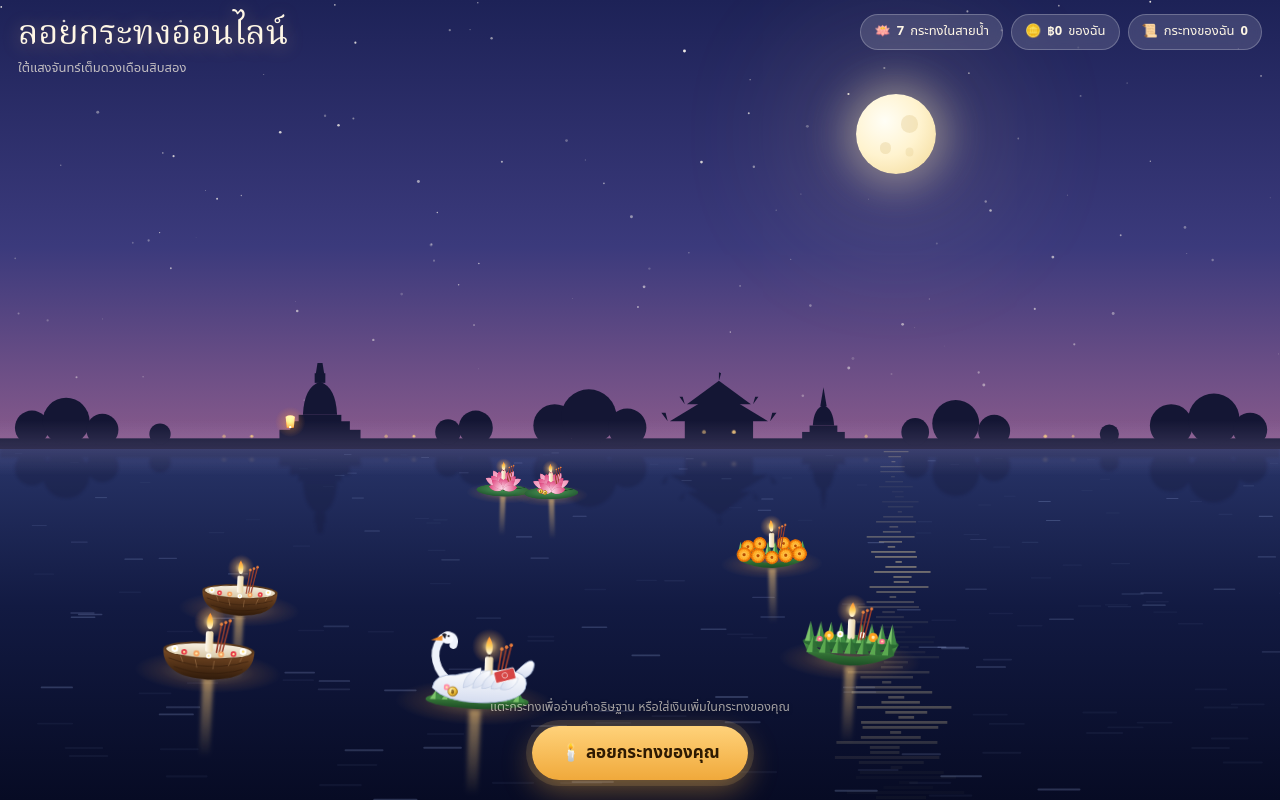
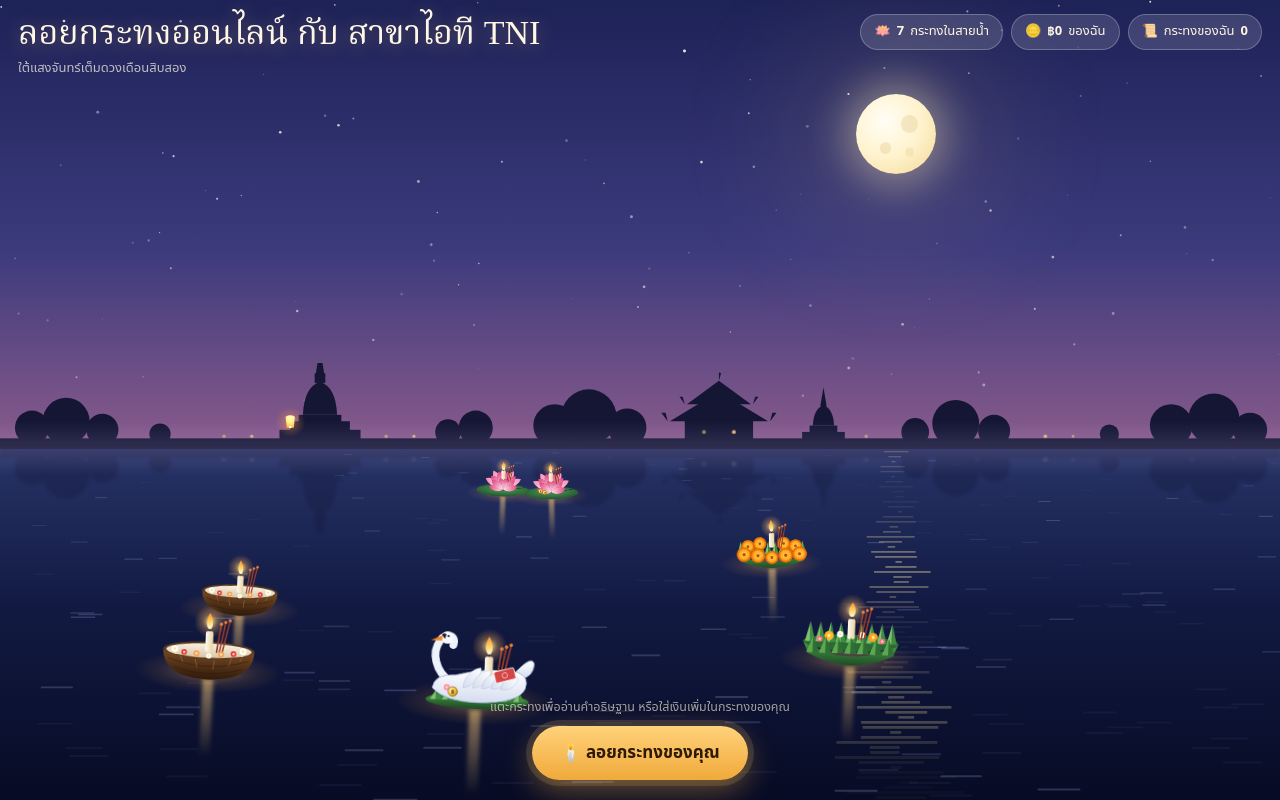
Before and after one commit to devbanban/web-loy-kratong-online, a plain HTML site: page index.html in a window 1280 px wide. Drawn offline with Linux system fonts and the light colour scheme; animation ran at ten frames a second; a web font is replaced by a local one.

Commit message:
Update index.html

```diff
--- a/index.html
+++ b/index.html
@@ -289,7 +289,7 @@ input::placeholder,textarea::placeholder{color:var(--muted);opacity:.75}
 
 <header class="topbar">
   <div class="brand">
-    <h1>ลอยกระทงออนไลน์</h1>
+    <h1>ลอยกระทงออนไลน์ กับ สาขาไอที TNI</h1>
     <p>ใต้แสงจันทร์เต็มดวงเดือนสิบสอง</p>
   </div>
   <div class="stats">
```
